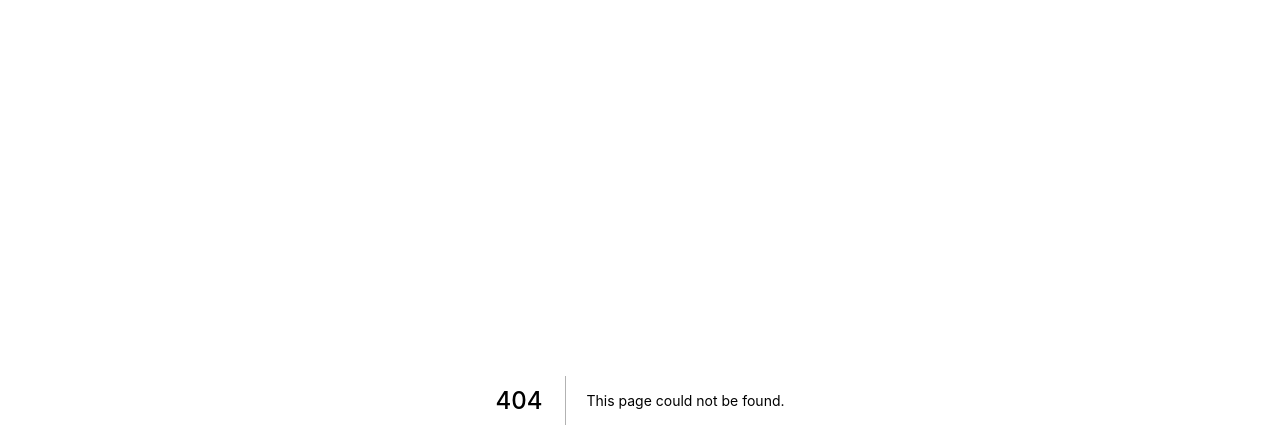
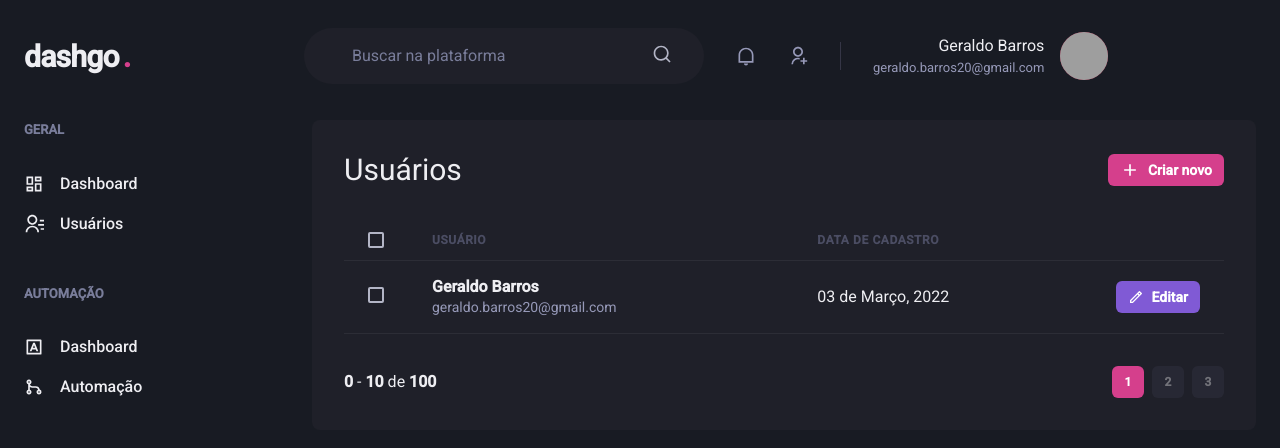
Before and after one commit to GeraldoPBarros/dashgo, a Next.js app: page /users in a window 1280 px wide. Before the commit this address had no page. Shown: the top 448 px of the page. Built offline with nearby package versions, Linux system fonts and the light colour scheme; grey boxes are pictures that could not be loaded.

Commit message:
components Pagination, createUser e ListUser.

```diff
--- /dev/null
+++ b/src/components/Pagination.tsx
@@ -0,0 +1,49 @@
+import { Box, Button, Stack } from "@chakra-ui/react";
+
+export function Pagination() {
+  return (
+    <Stack
+      direction="row"
+      spacing="6"
+      mt="8"
+      justify="space-between"
+      align="center"
+    >
+      <Box>
+        <strong>0</strong> - <strong>10</strong> de <strong>100</strong>
+      </Box>
+      <Stack direction="row" spacing="2">
+        <Button
+          size="sm"
+          fontSize="xs"
+          width="4"
+          colorScheme="pink"
+          disabled
+          _disabled={{ bg: "pink.500", cursor: "default" }}
+        >
+          1
+        </Button>
+        <Button
+          size="sm"
+          fontSize="xs"
+          width="4"
+          bg="gray.700"
+          disabled
+          _hover={{ bg: "gray.500" }}
+        >
+          2
+        </Button>
+        <Button
+          size="sm"
+          fontSize="xs"
+          width="4"
+          bg="gray.700"
+          disabled
+          _hover={{ bg: "gray.500" }}
+        >
+          3
+        </Button>
+      </Stack>
+    </Stack>
+  );
+}
--- /dev/null
+++ b/src/pages/users/index.tsx
@@ -0,0 +1,91 @@
+import {
+  Box,
+  Flex,
+  Button,
+  Heading,
+  Icon,
+  Table,
+  Thead,
+  Tr,
+  Th,
+  Checkbox,
+  Tbody,
+  Td,
+  Text,
+} from "@chakra-ui/react";
+import { RiAddLine, RiPencilLine } from "react-icons/ri";
+import { Header } from "../../components/Header";
+import { Pagination } from "../../components/Pagination";
+import { Sidebar } from "../../components/Sidebar";
+
+export default function UserList() {
+  return (
+    <Box>
+      <Header />
+
+      <Flex w="100%" my="6" maxWidth={1480} mx="auto" px="6">
+        <Sidebar />
+
+        <Box flex="1" borderRadius={8} bg="gray.800" p="8">
+          <Flex mb="8" justify="space-between" align="center">
+            <Heading size="lg" fontWeight="normal">
+              Usuários
+            </Heading>
+
+            <Button
+              as="a"
+              size="sm"
+              fontSize="sm"
+              colorScheme="pink"
+              leftIcon={<Icon as={RiAddLine} fontSize="20" />}
+            >
+              Criar novo
+            </Button>
+          </Flex>
+
+          <Table colorScheme="whiteAlpha">
+            <Thead>
+              <Tr>
+                <Th px="6" color="gray.300" width="8">
+                  <Checkbox colorScheme="pink" />
+                </Th>
+                <Th> Usuário </Th>
+                <Th>Data de cadastro</Th>
+                <Th width="8"></Th>
+              </Tr>
+            </Thead>
+            <Tbody>
+              <Tr>
+                <Td px="6">
+                  <Checkbox colorScheme="pink" />
+                </Td>
+                <Td>
+                  <Box>
+                    <Text fontWeight="bold"> Geraldo Barros </Text>
+                    <Text fontSize="sm" color="gray.300">
+                      {" "}
+                      geraldo.barros20@gmail.com{" "}
+                    </Text>
+                  </Box>
+                </Td>
+                <Td> 03 de Março, 2022</Td>
+                <Td>
+                  <Button
+                    as="a"
+                    size="sm"
+                    fontSize="sm"
+                    colorScheme="purple"
+                    leftIcon={<Icon as={RiPencilLine} fontSize="16" />}
+                  >
+                    Editar
+                  </Button>
+                </Td>
+              </Tr>
+            </Tbody>
+          </Table>
+          <Pagination />
+        </Box>
+      </Flex>
+    </Box>
+  );
+}
```
Also changed, not shown: src/pages/users/create.tsx (added, +47 -0 lines).
